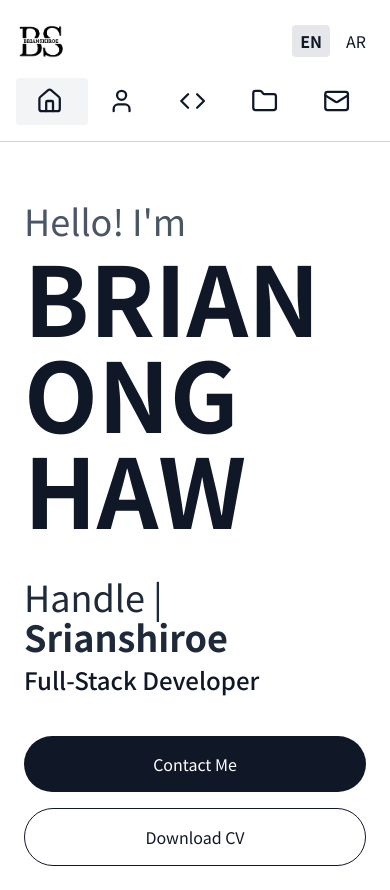
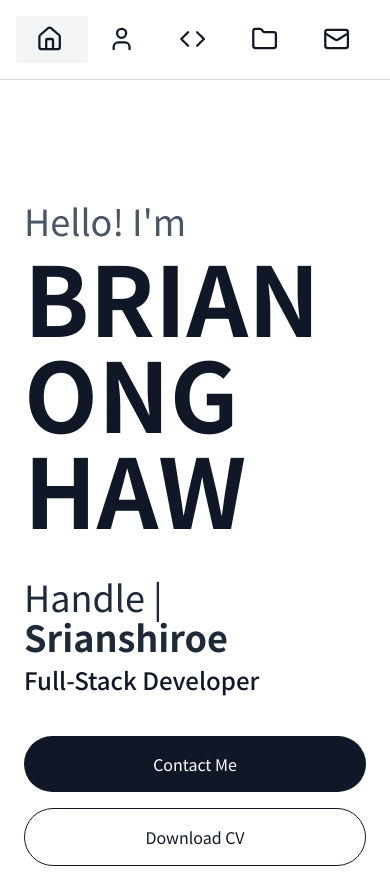
Before and after one commit to BrianShiroe/portfolio, a Next.js app: page /en/home in a window 390 px wide. Built offline with nearby package versions, Linux system fonts and the light colour scheme.

Commit message:
[temp] temporarilfy hide ar/en feature and buttons in navbar (both pc and mobile)

```diff
--- a/app/components/ui/Navbar.tsx
+++ b/app/components/ui/Navbar.tsx
@@ -84,7 +84,7 @@ export default function Navbar() {
             <Image src="/images/logo.png" alt="Logo" width={80} height={80} />
           </Link>
           {/* Language Switch beside Logo */}
-          <div className="flex space-x-2 rtl:space-x-reverse">
+          {/* <div className="flex space-x-2 rtl:space-x-reverse">
             <Link
               href={`/en${pathname.replace(/^\/(en|ar)/, "") || "/home"}`}
               className={clsx(
@@ -107,7 +107,7 @@ export default function Navbar() {
             >
               AR
             </Link>
-          </div>
+          </div> */}
         </div>
 
         {/* Navigation */}
@@ -179,7 +179,7 @@ export default function Navbar() {
       `}
       >
         {/* Row 1: Logo + Language Switch */}
-        <div className="flex items-center justify-between mb-3 w-full">
+        {/* <div className="flex items-center justify-between mb-3 w-full">
           <div className="flex-shrink-0">
             <Link href={`/${locale}/home`}>
               <Image src="/images/logo.png" alt="Logo" width={50} height={50} />
@@ -209,7 +209,7 @@ export default function Navbar() {
               AR
             </Link>
           </div>
-        </div>
+        </div> */}
 
         {/* Row 2: Navigation */}
         <nav className="flex w-full">
```
